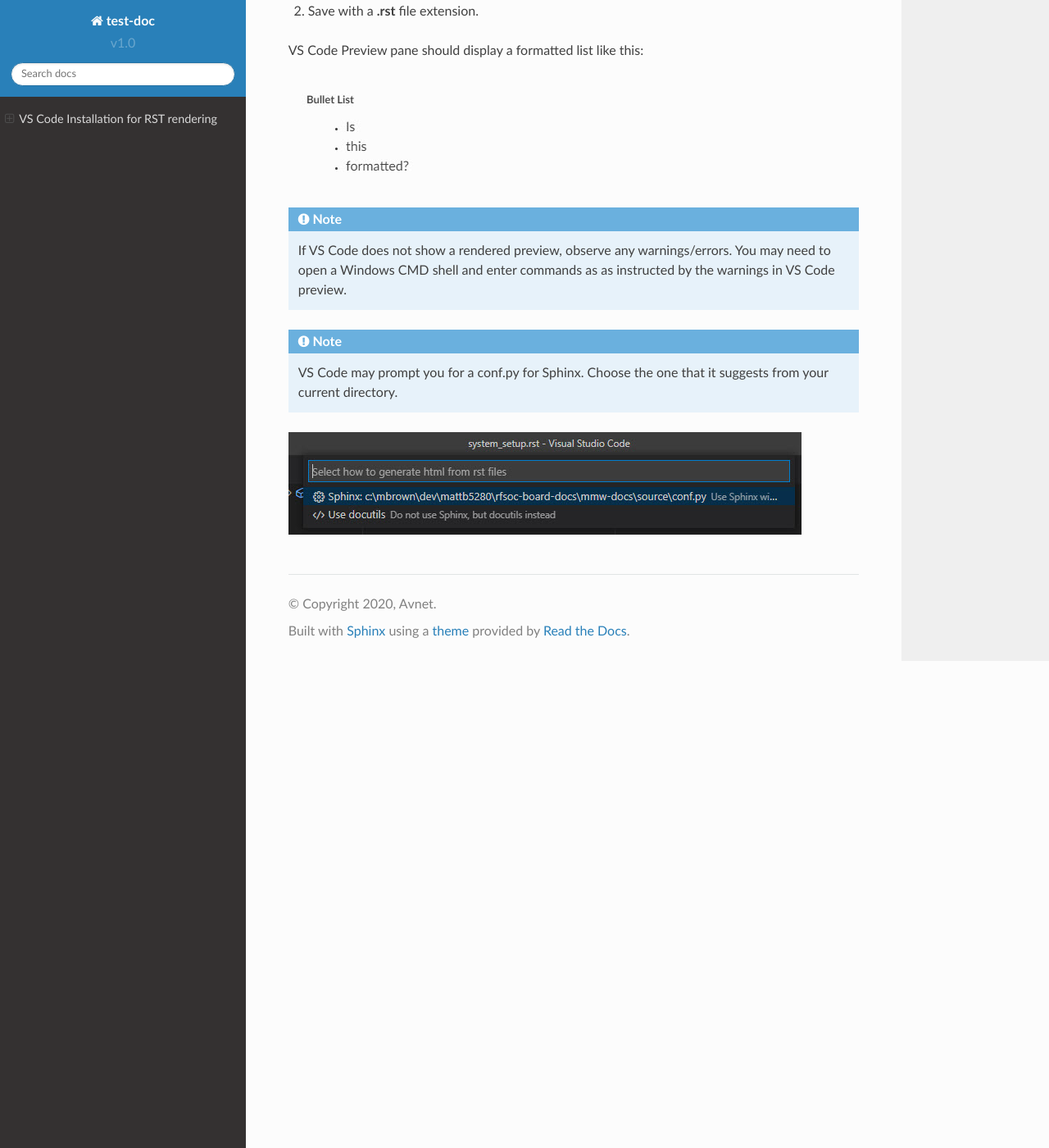
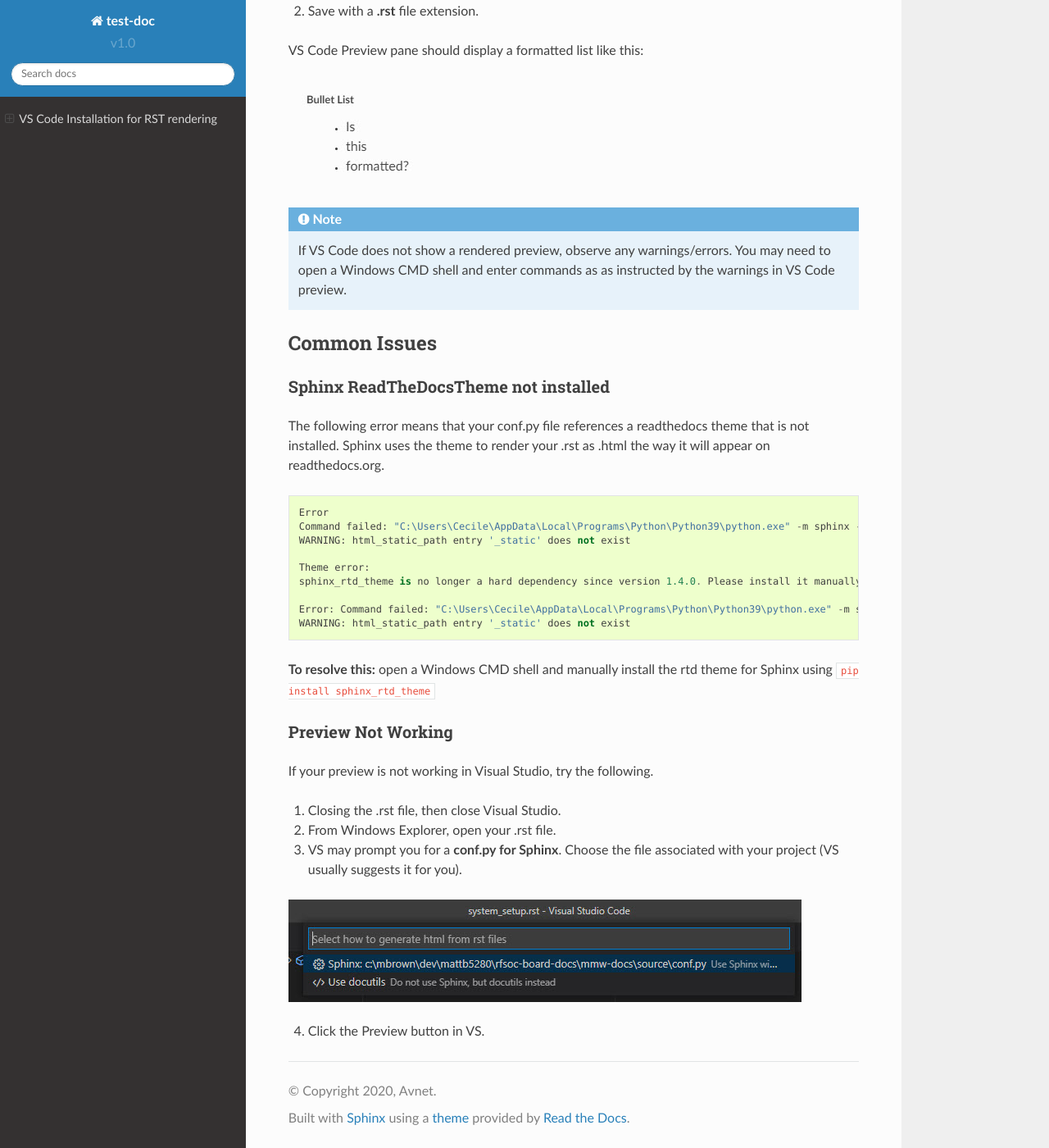
Before and after one commit to AvnetDev/test-doc, a Sphinx documentation site: the page built from docs/source/rst_tools.rst, in a window 1280 px wide and 1400 px high, scrolled down 2260 px. Shown: the whole window at 82% size. Built offline with Sphinx 7.4.7 and the Read the Docs theme 2.0.0, drawn with Linux system fonts in a browser that asks for light colours.

Commit message:
Adds Common Errors

```diff
--- a/docs/source/rst_tools.rst
+++ b/docs/source/rst_tools.rst
@@ -40,6 +40,34 @@ VS Code Preview pane should display a formatted list like this:
 
 .. note:: If VS Code does not show a rendered preview, observe any warnings/errors. You may need to open a Windows CMD shell and enter commands as as instructed by the warnings in VS Code preview.
 
-.. note:: VS Code may prompt you for a conf.py for Sphinx. Choose the one that it suggests from your current directory.
+Common Issues
+-------------
+
+Sphinx ReadTheDocsTheme not installed
+^^^^^^^^^^^^^^^^^^^^^^^^^^^^^^^^^^^^^^
+The following error means that your conf.py file references a readthedocs theme that is not installed. Sphinx uses the theme to render your .rst as .html the way it will appear on readthedocs.org.
+::
+
+  Error
+  Command failed: "C:\Users\Cecile\AppData\Local\Programs\Python\Python39\python.exe" -m sphinx -b html . "c:\Users\Cecile\Documents\Otava\Reference Design\DTRXX_TRX_Card\rfsoc-board-docs\docs\source\_build\html"
+  WARNING: html_static_path entry '_static' does not exist
+
+  Theme error:
+  sphinx_rtd_theme is no longer a hard dependency since version 1.4.0. Please install it manually.(pip install sphinx_rtd_theme)
+
+  Error: Command failed: "C:\Users\Cecile\AppData\Local\Programs\Python\Python39\python.exe" -m sphinx -b html . "c:\Users\Cecile\Documents\Otava\Reference Design\DTRXX_TRX_Card\rfsoc-board-docs\docs\source\_build\html"
+  WARNING: html_static_path entry '_static' does not exist
+
+**To resolve this:** open a Windows CMD shell and manually install the rtd theme for Sphinx using ``pip install sphinx_rtd_theme``
+
+Preview Not Working
+^^^^^^^^^^^^^^^^^^^^
+If your preview is not working in Visual Studio, try the following.
+
+1) Closing the .rst file, then close Visual Studio.
+2) From Windows Explorer, open your .rst file.
+3) VS may prompt you for a **conf.py for Sphinx**. Choose the file associated with your project (VS usually suggests it for you).
 
 .. image:: images/sphinx_conf.jpg
+
+4) Click the Preview button in VS.
```
